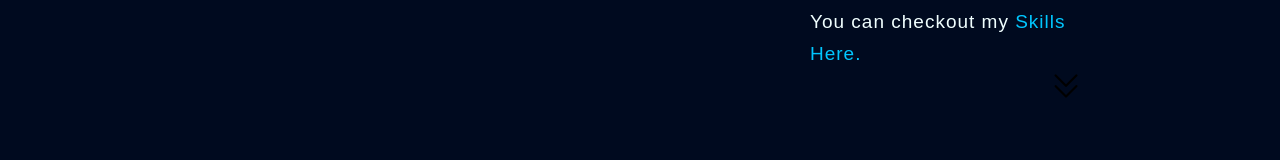
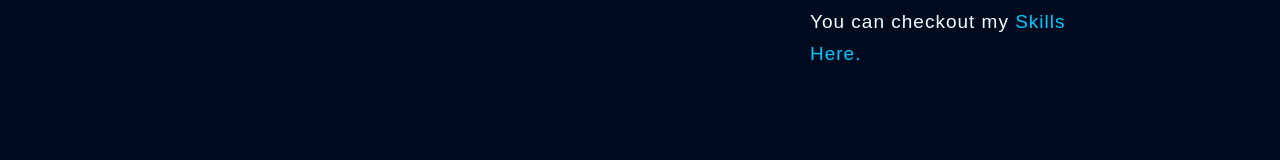
Before and after one commit to Ddharmani3/Portfolio, a React (Create React App) app: page / in a window 1280 px wide. Shown: the part 1440-1600 px from the top of the page. Built offline with nearby package versions, Linux system fonts and the light colour scheme.

Commit message:
just projects left

```diff
--- a/src/App.js
+++ b/src/App.js
@@ -6,16 +6,19 @@ import About from './components/about';
 import Footer from './components/footer';
 import Project from './components/project';
 import Contact from './components/contact';
-import { BrowserRouter/* ,Route,Routes */ } from 'react-router-dom';
+import { BrowserRouter} from 'react-router-dom';
 import Aos from 'aos'
 import "aos/dist/aos.css"
 
 function App() {
+  Aos.init();
   return (
-    <div data-aos="zoom-out"  data-aos-easing="ease-in-out">
+    <div >
       <Navbar />
+
+
       <BrowserRouter>
-        <div id="home">
+        <div data-aos="zoom-out"  data-aos-easing="ease-in-out" id="home">
           <TitleBanner />
 
         </div>
@@ -35,7 +38,8 @@ function App() {
         </div>
         <Footer />
       </BrowserRouter>
-    </div>
+      </div>
+
   );
 }
 
--- a/src/components/about.js
+++ b/src/components/about.js
@@ -27,9 +27,7 @@ function about() {
         <br /><br /><br />
         You can checkout my <NavHashLink smooth  exact to="#skills" className="skilllink"> Skills Here.</NavHashLink>
         <br />
-        <span>
-          <img src="darrow.png" style={{"marginLeft":"240px"}} width={"32px"} alt="" />
-          </span></p>
+        </p>
       </div>
     </div>
   )
--- a/src/components/titlebanner.js
+++ b/src/components/titlebanner.js
@@ -2,6 +2,7 @@ import React from 'react'
 import Dlogo from './Svgs/dlogo'
 import Aos from 'aos'
 import "aos/dist/aos.css"
+
 
 function titlebanner() {
   Aos.init();
--- a/src/index.css
+++ b/src/index.css
@@ -80,7 +80,6 @@ code {
     bottom: 5px;
 }
 
-
 .banner{
   overflow: hidden;
   padding: 30px;
@@ -135,6 +134,7 @@ code {
   top: 40px;
   left: 60px;
 }
+
 
 .skills{
   /* background-color: rgb(4, 43, 54); */
```
